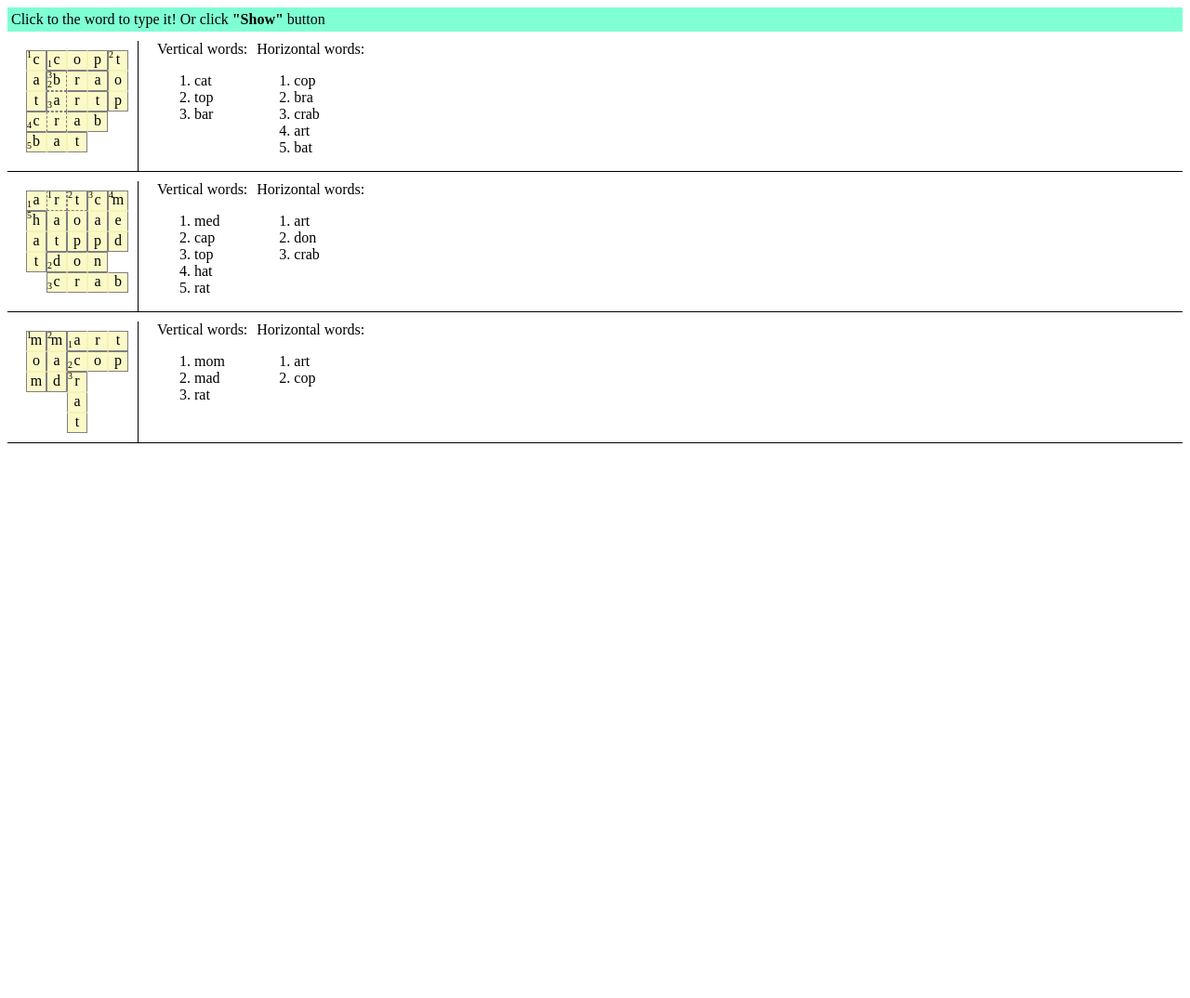
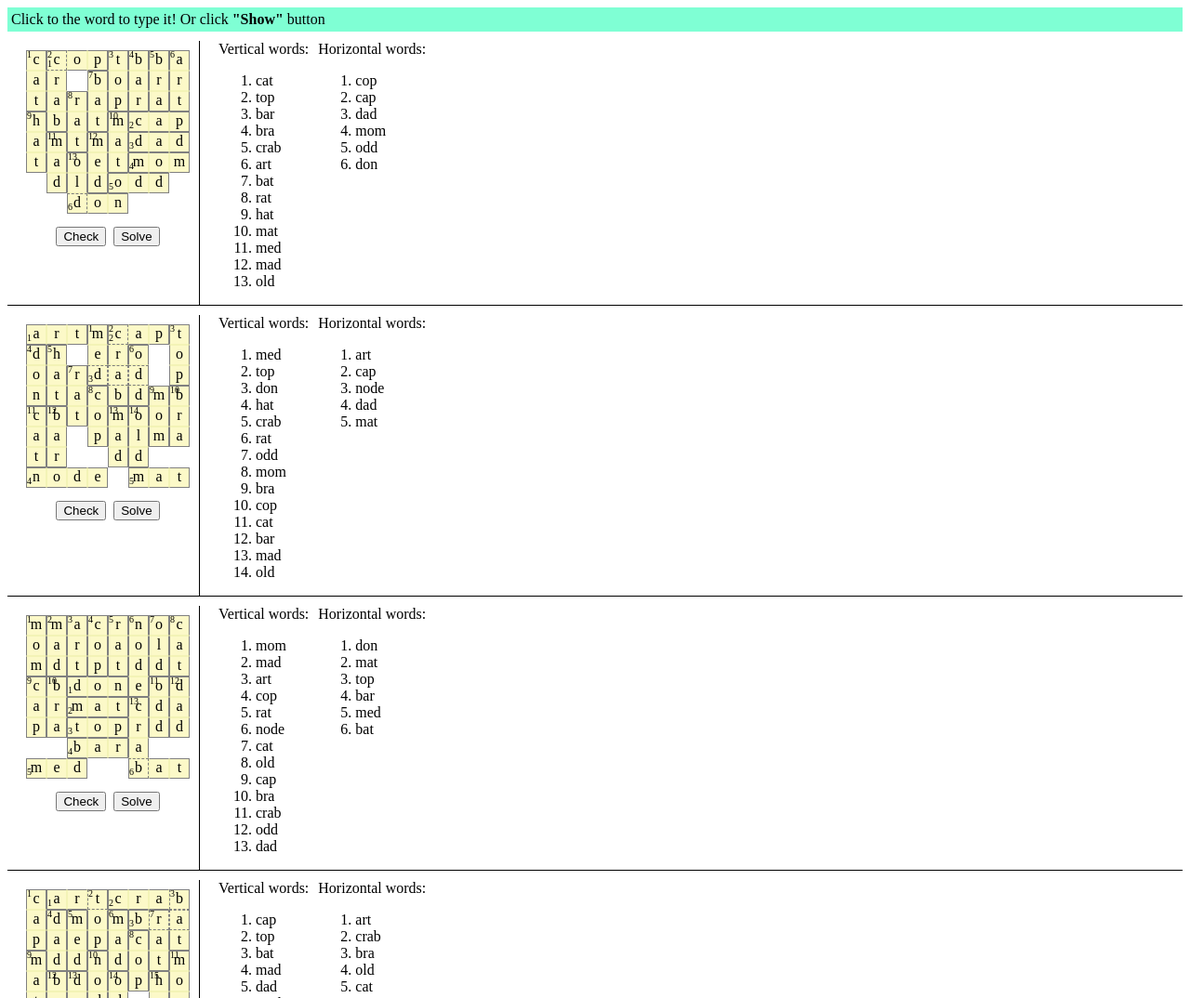
Before and after one commit to FlamingQuasar/MiniCrossword, a plain HTML site: page index.htm in a window 1280 px wide. Shown: the top 1074 px of the page at 93% size. Before the commit the page ends 800 px from the top, so only its background shows below. Drawn offline with Linux system fonts and the light colour scheme.

Commit message:
ui: добавление кнопок для проверки и решения кроссворда

```diff
--- a/index.htm
+++ b/index.htm
@@ -10,11 +10,11 @@
         <script>
             let words = ["cat", "cop", "top", "bar", "bra", "crab", "art", "bat", "rat", "hat", "mat", "cap", "med", "mad", "dad", "mom", "old", "odd", "don", "node"];
             const crossword = new Crossword({
-                rows: 5,
-                cols: 5,
+                rows: 8,
+                cols: 8,
                 words: words,
                 empty: 5,
-                genLimit: 3,
+                genLimit: 5,
                 showLog: true
             });
             const app = new CrossWordUI({
--- a/ui/style.css
+++ b/ui/style.css
@@ -27,6 +27,14 @@
     margin-left: 10px;
     margin-right: 10px;
     padding: 10px;
+}
+.ui-cw-buttons{
+    margin-top: 10px;
+    text-align: center;
+    vertical-align: bottom;
+}
+.ui-cw-buttons>button{
+    margin:4px;
 }
 .ui-cw-row{
     display:flex;
--- a/ui/ui.js
+++ b/ui/ui.js
@@ -148,7 +148,14 @@ class CrossWordUI{
                 }
                 _matrixWrap.append(_row);
             }
-
+            let _controlButtonsDiv = document.createElement("div");
+            _controlButtonsDiv.classList.add("ui-cw-buttons");
+            let _checkButton = document.createElement("button");
+            let _solveButton = document.createElement("button");
+            _checkButton.innerText = "Check";
+            _solveButton.innerText = "Solve";
+            _controlButtonsDiv.append(_checkButton,_solveButton);
+            _matrixWrap.append(_controlButtonsDiv);
             _iteration.append(_matrixWrap, _questions);
             this._dom.append(_iteration);
             this.renderQuestions(gen, _questions);
```
